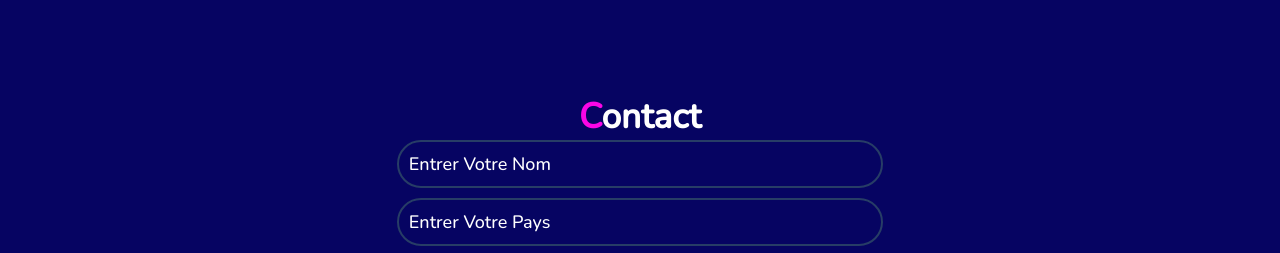
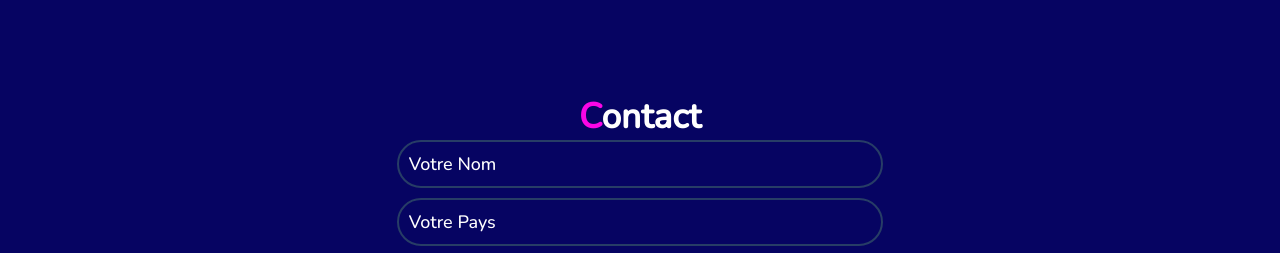
Before and after one commit to Boneho-dev/Boneho, a plain HTML site: page index.html in a window 1280 px wide. Shown: the part 1908-2161 px from the top of the page. Drawn offline with nearby package versions, Linux system fonts and the light colour scheme; files whose address does not match are found by name.

Commit message:
Update index.html

```diff
--- a/index.html
+++ b/index.html
@@ -100,8 +100,8 @@
         <h2 class="tittle"><span>C</span>ontact</h2>
         <form action="">
             <div class="input-contact">
-                <input type="text" placeholder="Entrer Votre Nom">
-                <input type="text" placeholder="Entrer Votre Pays">
+                <input type="text" placeholder="Votre Nom">
+                <input type="text" placeholder="Votre Pays">
             </div>
             <textarea name="" id="" cols="30" rows="10" placeholder="Entrer Votre Message"></textarea>
             <a href="#" class="btn">Send</a>
```
